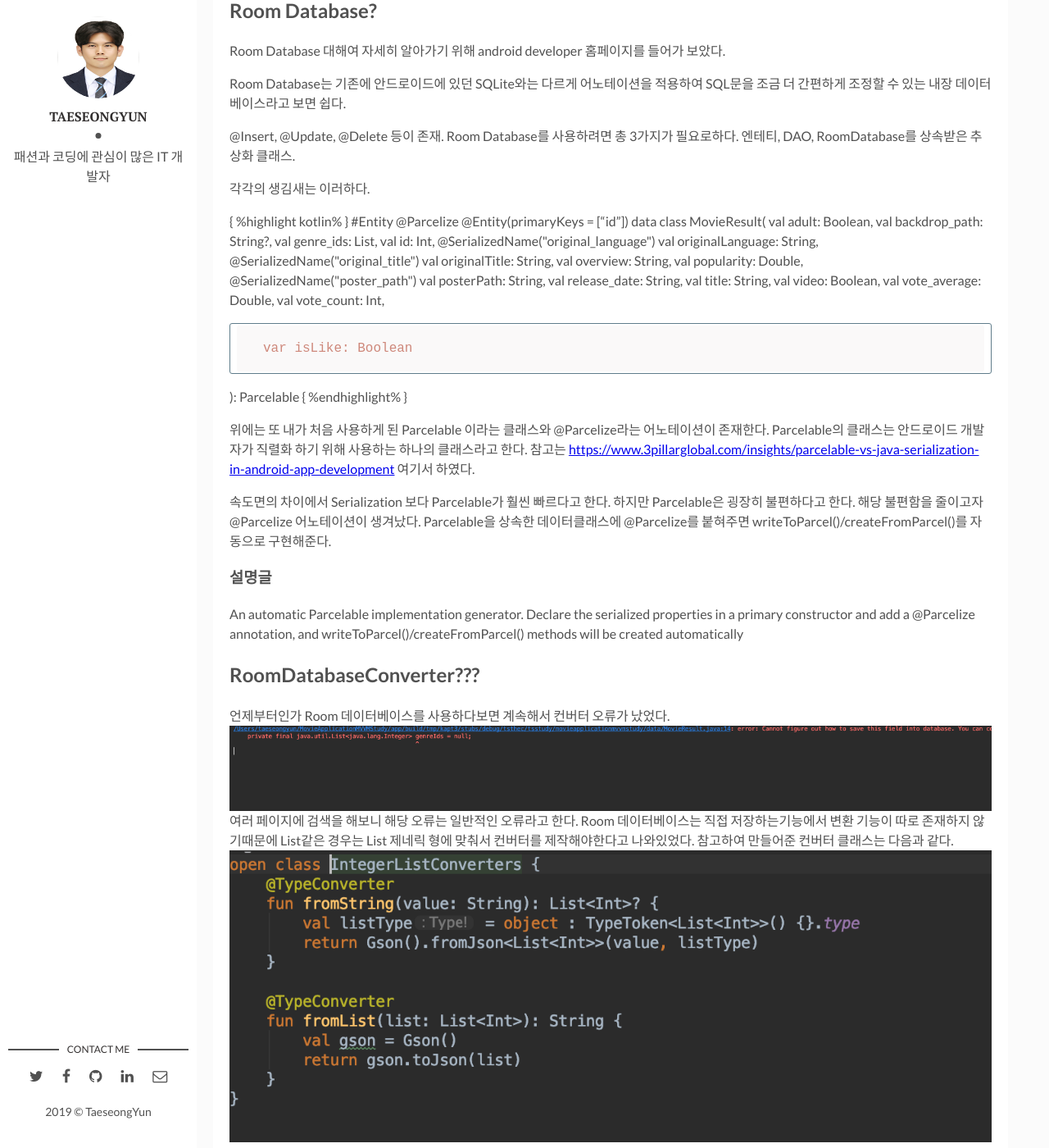
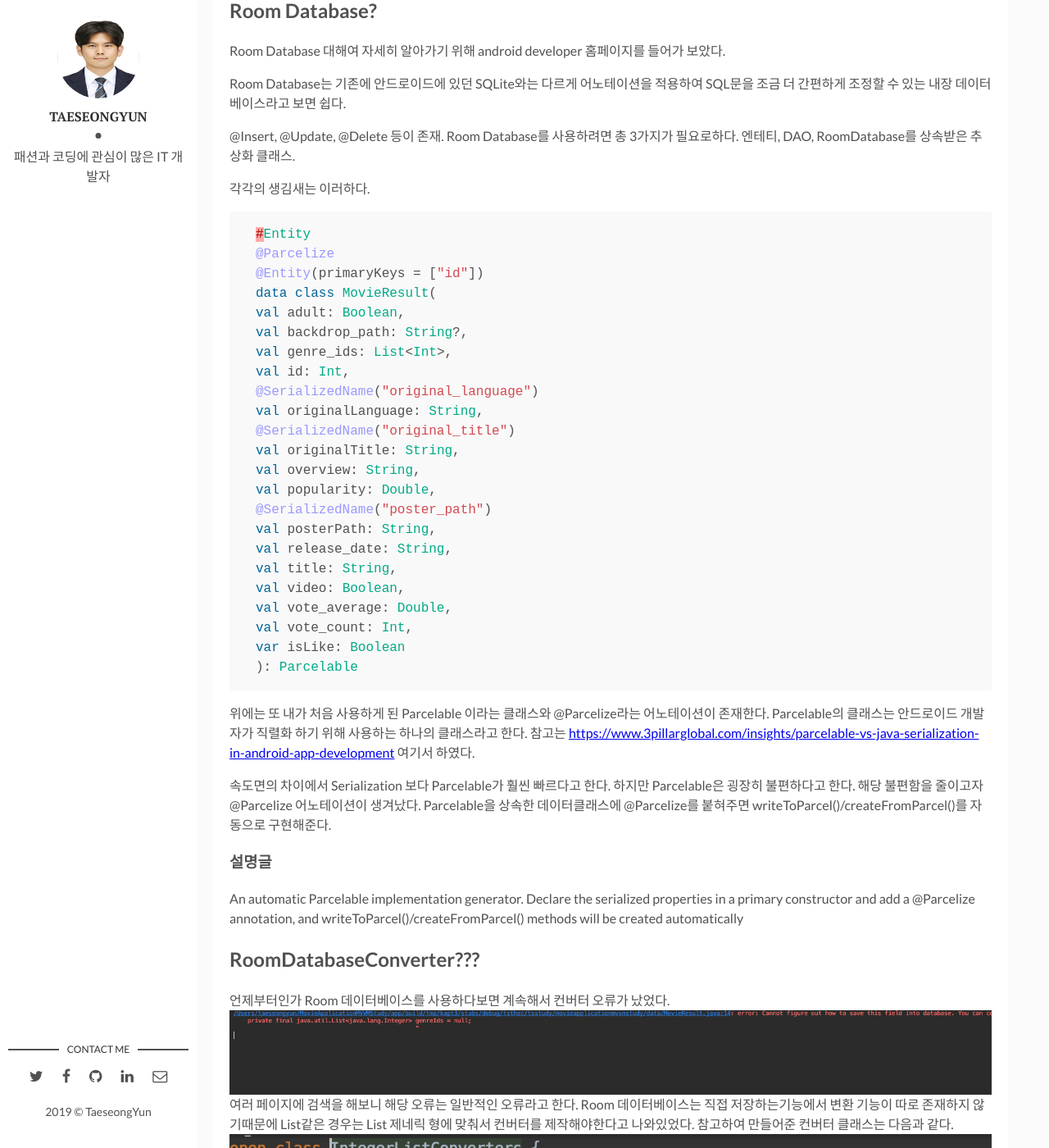
Before and after one commit to TaeseongYun/TaeseongYun.github.io, a Jekyll site: the page built from _posts/2019-12-19-apply-RoomDatabase.markdown, in a window 1280 px wide and 1400 px high, scrolled down 685 px. Shown: the whole window at 82% size. Built offline with Jekyll 4.4.1, drawn with Linux system fonts in a browser that asks for light colours; comment, search, counter and statistics services are not loaded.

Commit message:
fix: code

```diff
--- a/_posts/2019-12-19-apply-RoomDatabase.markdown
+++ b/_posts/2019-12-19-apply-RoomDatabase.markdown
@@ -18,7 +18,8 @@ Room Database는 기존에 안드로이드에 있던 SQLite와는 다르게 어
 
 각각의 생김새는 이러하다.
 
-{ %highlight kotlin% }
+{% highlight kotlin %}
+
 #Entity
 @Parcelize
 @Entity(primaryKeys = ["id"])
@@ -40,11 +41,10 @@ val title: String,
 val video: Boolean,
 val vote_average: Double,
 val vote_count: Int,
+var isLike: Boolean
+): Parcelable
 
-    var isLike: Boolean
-
-): Parcelable
-{ %endhighlight% }
+{% endhighlight %}
 
 위에는 또 내가 처음 사용하게 된 Parcelable 이라는 클래스와 @Parcelize라는 어노테이션이 존재한다. Parcelable의 클래스는 안드로이드 개발자가 직렬화 하기 위해 사용하는 하나의 클래스라고 한다.
 참고는 [https://www.3pillarglobal.com/insights/parcelable-vs-java-serialization-in-android-app-development](https://www.3pillarglobal.com/insights/parcelable-vs-java-serialization-in-android-app-development) 여기서 하였다.
```
